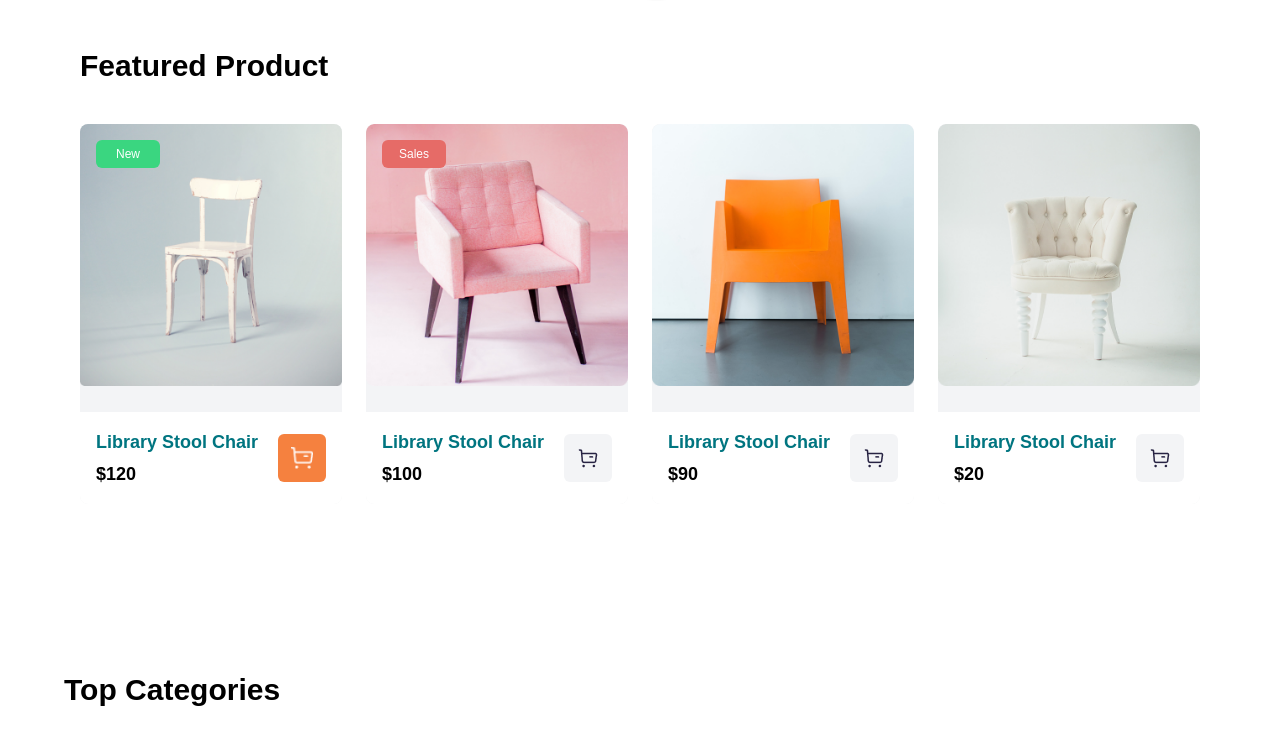
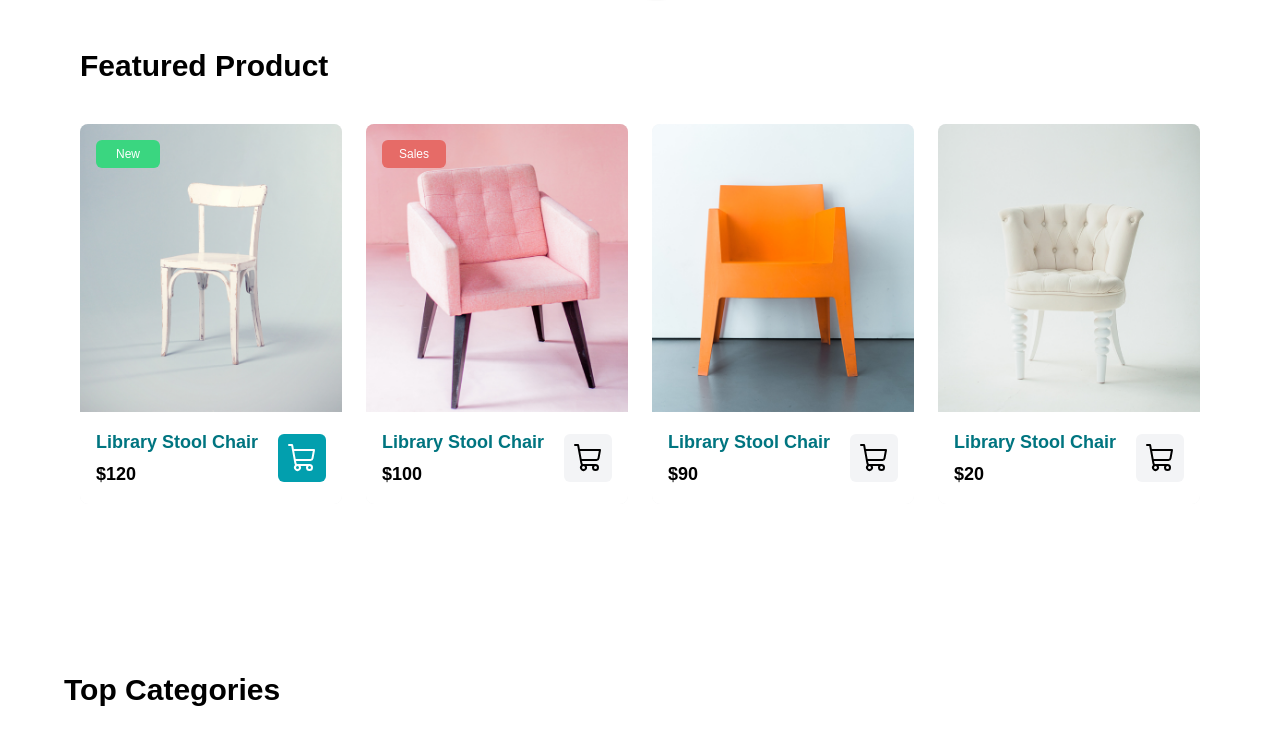
Before and after one commit to AliJamali06/sanity_project, a Next.js app: page / in a window 1280 px wide. Shown: the part 1093-1839 px from the top of the page. Built offline with nearby package versions, Linux system fonts and the light colour scheme; grey boxes are pictures that could not be loaded.

Commit message:
icon error solve

```diff
--- a/src/app/All-products/page.tsx
+++ b/src/app/All-products/page.tsx
@@ -1,4 +1,5 @@
 import Image from "next/image";
+import { PiShoppingCart } from "react-icons/pi";
 
 const AllProducts = () => {
   return (
@@ -24,13 +25,8 @@ const AllProducts = () => {
                 <h4 className="text-lg text-black font-bold mt-1">$120</h4>
               </div>
               <button className="w-12 h-12 bg-[#029FAE] text-black flex items-center justify-center rounded-md">
-                <Image
-                  src="/cart.png"
-                  width={22}
-                  height={22}
-                  alt="Cart Icon"
-                  className="object-contain"
-                />
+                             <PiShoppingCart className="text-white  w-8 h-8" />
+
               </button>
             </div>
           </div>
@@ -57,13 +53,8 @@ const AllProducts = () => {
                 <h4 className="text-lg text-black font-bold mt-1">$100</h4>
               </div>
               <button className="w-12 h-12 bg-[#F0F2F3] text-black flex items-center justify-center rounded-md">
-                <Image
-                  src="/buy.png"
-                  width={22}
-                  height={22}
-                  alt="Cart Icon"
-                  className="object-contain"
-                />
+                          <PiShoppingCart className="text-black w-8 h-8" />
+
               </button>
             </div>
           </div>
@@ -89,13 +80,8 @@ const AllProducts = () => {
                 <h4 className="text-lg text-black font-bold mt-1">$100</h4>
               </div>
               <button className="w-12 h-12 bg-[#F0F2F3] text-black flex items-center justify-center rounded-md">
-                <Image
-                  src="/buy.png"
-                  width={22}
-                  height={22}
-                  alt="Cart Icon"
-                  className="object-contain"
-                />
+                           <PiShoppingCart className="text-black w-8 h-8" />
+
               </button>
             </div>
           </div>
@@ -121,13 +107,8 @@ const AllProducts = () => {
                 <h4 className="text-lg text-black font-bold mt-1">$100</h4>
               </div>
               <button className="w-12 h-12 bg-[#F0F2F3] text-black flex items-center justify-center rounded-md">
-                <Image
-                  src="/buy.png"
-                  width={22}
-                  height={22}
-                  alt="Cart Icon"
-                  className="object-contain"
-                />
+                          <PiShoppingCart className="text-black w-8 h-8" />
+
               </button>
             </div>
           </div>
@@ -153,13 +134,8 @@ const AllProducts = () => {
                 <h4 className="text-lg text-black font-bold mt-1">$100</h4>
               </div>
               <button className="w-12 h-12 bg-[#029FAE] text-black flex items-center justify-center rounded-md">
-                <Image
-                  src="/cart.png"
-                  width={22}
-                  height={22}
-                  alt="Cart Icon"
-                  className="object-contain"
-                />
+                          <PiShoppingCart className="text-white w-8 h-8" />
+
               </button>
             </div>
           </div>
@@ -185,13 +161,8 @@ const AllProducts = () => {
                 <h4 className="text-lg text-black font-bold mt-1">$100</h4>
               </div>
               <button className="w-12 h-12 bg-[#F0F2F3] text-black flex items-center justify-center rounded-md">
-                <Image
-                  src="/buy.png"
-                  width={22}
-                  height={22}
-                  alt="Cart Icon"
-                  className="object-contain"
-                />
+                           <PiShoppingCart className="text-black w-8 h-8" />
+
               </button>
             </div>
           </div>
@@ -217,13 +188,8 @@ const AllProducts = () => {
                 <h4 className="text-lg text-black font-bold mt-1">$100</h4>
               </div>
               <button className="w-12 h-12 bg-[#F0F2F3] text-black flex items-center justify-center rounded-md">
-                <Image
-                  src="/buy.png"
-                  width={22}
-                  height={22}
-                  alt="Cart Icon"
-                  className="object-contain"
-                />
+                          <PiShoppingCart className="text-black w-8 h-8" />
+
               </button>
             </div>
           </div>
@@ -249,14 +215,10 @@ const AllProducts = () => {
                 <h4 className="text-lg text-black font-bold mt-1">$100</h4>
               </div>
               <button className="w-12 h-12 bg-[#F0F2F3] text-black flex items-center justify-center rounded-md">
-                <Image
-                  src="/buy.png"
-                  width={22}
-                  height={22}
-                  alt="Cart Icon"
-                  className="object-contain"
-                />
+                          <PiShoppingCart className="text-black w-8 h-8" />
+
               </button>
+
             </div>
           </div>
           {/* Card 9 */}
@@ -281,13 +243,8 @@ const AllProducts = () => {
                 <h4 className="text-lg text-black font-bold mt-1">$100</h4>
               </div>
               <button className="w-12 h-12 bg-[#029FAE] text-black flex items-center justify-center rounded-md">
-                <Image
-                  src="/cart.png"
-                  width={22}
-                  height={22}
-                  alt="Cart Icon"
-                  className="object-contain"
-                />
+                           <PiShoppingCart className="text-white w-8 h-8" />
+
               </button>
             </div>
           </div>
@@ -313,13 +270,8 @@ const AllProducts = () => {
                 <h4 className="text-lg text-black font-bold mt-1">$100</h4>
               </div>
               <button className="w-12 h-12 bg-[#F0F2F3] text-black flex items-center justify-center rounded-md">
-                <Image
-                  src="/buy.png"
-                  width={22}
-                  height={22}
-                  alt="Cart Icon"
-                  className="object-contain"
-                />
+                          <PiShoppingCart className="text-black w-8 h-8" />
+
               </button>
             </div>
           </div>
@@ -345,13 +297,8 @@ const AllProducts = () => {
                 <h4 className="text-lg text-black font-bold mt-1">$100</h4>
               </div>
               <button className="w-12 h-12 bg-[#F0F2F3] text-black flex items-center justify-center rounded-md">
-                <Image
-                  src="/buy.png"
-                  width={22}
-                  height={22}
-                  alt="Cart Icon"
-                  className="object-contain"
-                />
+                          <PiShoppingCart className="text-black w-8 h-8" />
+
               </button>
             </div>
           </div>
@@ -377,13 +324,8 @@ const AllProducts = () => {
                 <h4 className="text-lg text-black font-bold mt-1">$100</h4>
               </div>
               <button className="w-12 h-12 bg-[#F0F2F3] text-black flex items-center justify-center rounded-md">
-                <Image
-                  src="/buy.png"
-                  width={22}
-                  height={22}
-                  alt="Cart Icon"
-                  className="object-contain"
-                />
+                           <PiShoppingCart className="text-black w-8 h-8" />
+
               </button>
             </div>
           </div>
--- a/src/app/featured/page.tsx
+++ b/src/app/featured/page.tsx
@@ -1,10 +1,11 @@
 import React from "react";
 import Image from "next/image";
+import { PiShoppingCart } from "react-icons/pi";
 
 const Featured = () => {
   return (
     <div className="font-[sans-serif] mx-auto lg:max-w-7xl w-full px-4 mb-24">
-      <h2 className="text-black text-3xl font-bold mb-10 px-16 ">
+      <h2 className="text-black text-3xl font-bold mb-10 px-16">
         Featured Product
       </h2>
 
@@ -18,10 +19,9 @@ const Featured = () => {
             <Image
               src="/chair5.png"
               alt="Product 1"
-
-              className="object-cover"
+              className="object-cover absolute inset-0 w-full h-full"
               width={312}
-              height={312}
+              height={340}
             />
           </div>
           <div className="p-4 bg-white flex items-center justify-between">
@@ -31,21 +31,15 @@ const Featured = () => {
               </h3>
               <h4 className="text-lg text-black font-bold mt-1">$120</h4>
             </div>
-            <button className="w-12 h-12 bg-[#F5813F] text-black flex items-center justify-center rounded-md">
-              <Image
-                src="/cart.png"
-                width={22}
-                height={22}
-                alt="Cart Icon"
-                className="object-contain"
-              />
+            <button className="w-12 h-12 bg-[#029FAE] text-black flex items-center justify-center rounded-md">
+            <PiShoppingCart className="text-white  w-8 h-8" />
             </button>
           </div>
         </div>
 
         {/* Card 2 */}
         <div className="bg-gray-100 overflow-hidden rounded-lg cursor-pointer relative">
-        <button className="w-16 h-7 font-normal text-xs bg-[#e66b67] text-white rounded-md absolute top-4 left-4 z-10">
+          <button className="w-16 h-7 font-normal text-xs bg-[#e66b67] text-white rounded-md absolute top-4 left-4 z-10">
             Sales
           </button>
           <div className="relative w-full h-72">
@@ -54,7 +48,7 @@ const Featured = () => {
               alt="Product 2"
               width={312}
               height={312}
-              className="object-cover"
+              className="object-cover absolute inset-0 w-full h-full"
             />
           </div>
           <div className="p-4 bg-white flex items-center justify-between">
@@ -65,13 +59,7 @@ const Featured = () => {
               <h4 className="text-lg text-black font-bold mt-1">$100</h4>
             </div>
             <button className="w-12 h-12 bg-gray-100 text-black flex items-center justify-center rounded-md">
-              <Image
-                src="/buy.png"
-                width={22}
-                height={22}
-                alt="Cart Icon"
-                className="object-contain"
-              />
+            <PiShoppingCart className="text-black w-8 h-8" />
             </button>
           </div>
         </div>
@@ -82,10 +70,9 @@ const Featured = () => {
             <Image
               src="/chair7.png"
               alt="Product 3"
-             width={312}
-             height={312}
-
-              className="object-cover"
+              width={312}
+              height={312}
+              className="object-cover absolute inset-0 w-full h-full"
             />
           </div>
           <div className="p-4 bg-white flex items-center justify-between">
@@ -96,13 +83,7 @@ const Featured = () => {
               <h4 className="text-lg text-black font-bold mt-1">$90</h4>
             </div>
             <button className="w-12 h-12 bg-gray-100 text-black flex items-center justify-center rounded-md">
-              <Image
-                src="/buy.png"
-                width={22}
-                height={22}
-                alt="Cart Icon"
-                className="object-contain"
-              />
+            <PiShoppingCart className="text-black w-8 h-8" />
             </button>
           </div>
         </div>
@@ -115,7 +96,7 @@ const Featured = () => {
               alt="Product 4"
               width={312}
               height={312}
-              className="object-cover"
+              className="object-cover absolute inset-0 w-full h-full"
             />
           </div>
           <div className="p-4 bg-white flex items-center justify-between">
@@ -126,13 +107,7 @@ const Featured = () => {
               <h4 className="text-lg text-black font-bold mt-1">$20</h4>
             </div>
             <button className="w-12 h-12 bg-gray-100 text-black flex items-center justify-center rounded-md">
-              <Image
-                src="/buy.png"
-                width={22}
-                height={22}
-                alt="Cart Icon"
-                className="object-contain"
-              />
+            <PiShoppingCart className="text-black w-8 h-8" />
             </button>
           </div>
         </div>
--- a/src/app/products/page.tsx
+++ b/src/app/products/page.tsx
@@ -1,5 +1,6 @@
 import React from "react";
 import Image from "next/image";
+import { PiShoppingCart } from "react-icons/pi";
 
 const Products = () => {
   return (
@@ -30,13 +31,8 @@ const Products = () => {
               <h4 className="text-lg text-black font-bold mt-1">$150</h4>
             </div>
             <button className="w-12 h-12 bg-[#029FAE] text-black flex items-center justify-center rounded-md">
-              <Image
-                src="/cart.png"
-                width={22}
-                height={22}
-                alt="Cart Icon"
-                className="object-contain"
-              />
+              <PiShoppingCart className="text-white  w-8 h-8" />
+
             </button>
           </div>
         </div>
@@ -62,13 +58,9 @@ const Products = () => {
               <h4 className="text-lg text-black font-bold mt-1">$120</h4>
             </div>
             <button className="w-12 h-12 bg-gray-100 text-black flex items-center justify-center rounded-md">
-              <Image
-                src="/buy.png"
-                width={22}
-                height={22}
-                alt="Cart Icon"
-                className="object-contain"
-              />
+                         <PiShoppingCart className="text-black w-8 h-8" />
+
+
             </button>
           </div>
         </div>
@@ -91,13 +83,9 @@ const Products = () => {
               <h4 className="text-lg text-black font-bold mt-1">$90</h4>
             </div>
             <button className="w-12 h-12 bg-gray-100 text-black flex items-center justify-center rounded-md">
-              <Image
-                src="/buy.png"
-                width={22}
-                height={22}
-                alt="Cart Icon"
-                className="object-contain"
-              />
+                         <PiShoppingCart className="text-black w-8 h-8" />
+
+
             </button>
           </div>
         </div>
@@ -120,13 +108,9 @@ const Products = () => {
               <h4 className="text-lg text-black font-bold mt-1">$200</h4>
             </div>
             <button className="w-12 h-12 bg-gray-100 text-black flex items-center justify-center rounded-md">
-              <Image
-                src="/buy.png"
-                width={22}
-                height={22}
-                alt="Cart Icon"
-                className="object-contain"
-              />
+                        <PiShoppingCart className="text-black w-8 h-8" />
+
+
             </button>
           </div>
         </div>
@@ -152,13 +136,8 @@ const Products = () => {
               <h4 className="text-lg text-black font-bold mt-1">$140</h4>
             </div>
             <button className="w-12 h-12 bg-[#029FAE] text-black flex items-center justify-center rounded-md">
-              <Image
-                src="/cart.png"
-                width={22}
-                height={22}
-                alt="Cart Icon"
-                className="object-contain"
-              />
+              <PiShoppingCart className="text-white  w-8 h-8" />
+
             </button>
           </div>
         </div>
@@ -184,13 +163,8 @@ const Products = () => {
               <h4 className="text-lg text-black font-bold mt-1">$110</h4>
             </div>
             <button className="w-12 h-12 bg-gray-100 text-black flex items-center justify-center rounded-md">
-              <Image
-                src="/buy.png"
-                width={22}
-                height={22}
-                alt="Cart Icon"
-                className="object-contain"
-              />
+                        <PiShoppingCart className="text-black w-8 h-8" />
+
             </button>
           </div>
         </div>
@@ -213,13 +187,8 @@ const Products = () => {
               <h4 className="text-lg text-black font-bold mt-1">$130</h4>
             </div>
             <button className="w-12 h-12 bg-gray-100 text-black flex items-center justify-center rounded-md">
-              <Image
-                src="/buy.png"
-                width={22}
-                height={22}
-                alt="Cart Icon"
-                className="object-contain"
-              />
+                         <PiShoppingCart className="text-black w-8 h-8" />
+
             </button>
           </div>
         </div>
@@ -242,13 +211,8 @@ const Products = () => {
               <h4 className="text-lg text-black font-bold mt-1">$180</h4>
             </div>
             <button className="w-12 h-12 bg-gray-100 text-black flex items-center justify-center rounded-md">
-              <Image
-                src="/buy.png"
-                width={22}
-                height={22}
-                alt="Cart Icon"
-                className="object-contain"
-              />
+                         <PiShoppingCart className="text-black w-8 h-8" />
+
             </button>
           </div>
         </div>
```
Also changed, not shown: src/app/About/page.tsx (+12 -29 lines), src/app/components/hero.tsx (+1 -9 lines).
